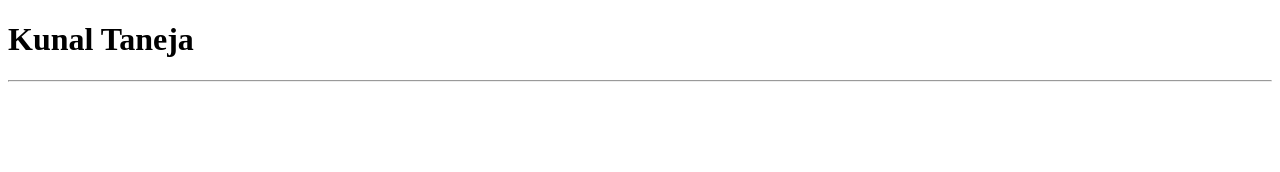
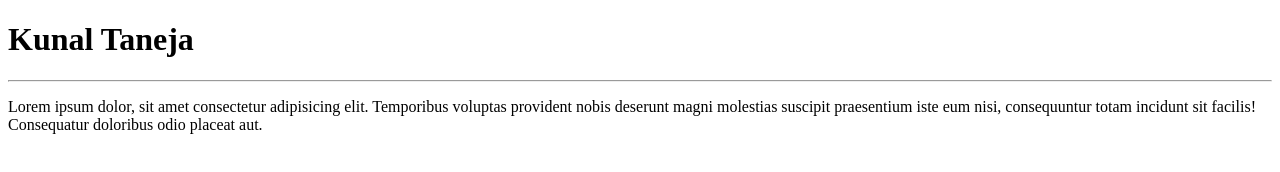
Before and after one commit to Kunal0512/My-portfolio, a plain HTML site: page index.html in a window 1280 px wide. Drawn offline with Linux system fonts and the light colour scheme.

Commit message:
index modified

```diff
--- a/index.html
+++ b/index.html
@@ -8,6 +8,7 @@
 </head>
 <body>
     <h1>Kunal Taneja</h1> <hr>
+    <P>Lorem ipsum dolor, sit amet consectetur adipisicing elit. Temporibus voluptas provident nobis deserunt magni molestias suscipit praesentium iste eum nisi, consequuntur totam incidunt sit facilis! Consequatur doloribus odio placeat aut.</P>
 
 </body>
 </html>
```
